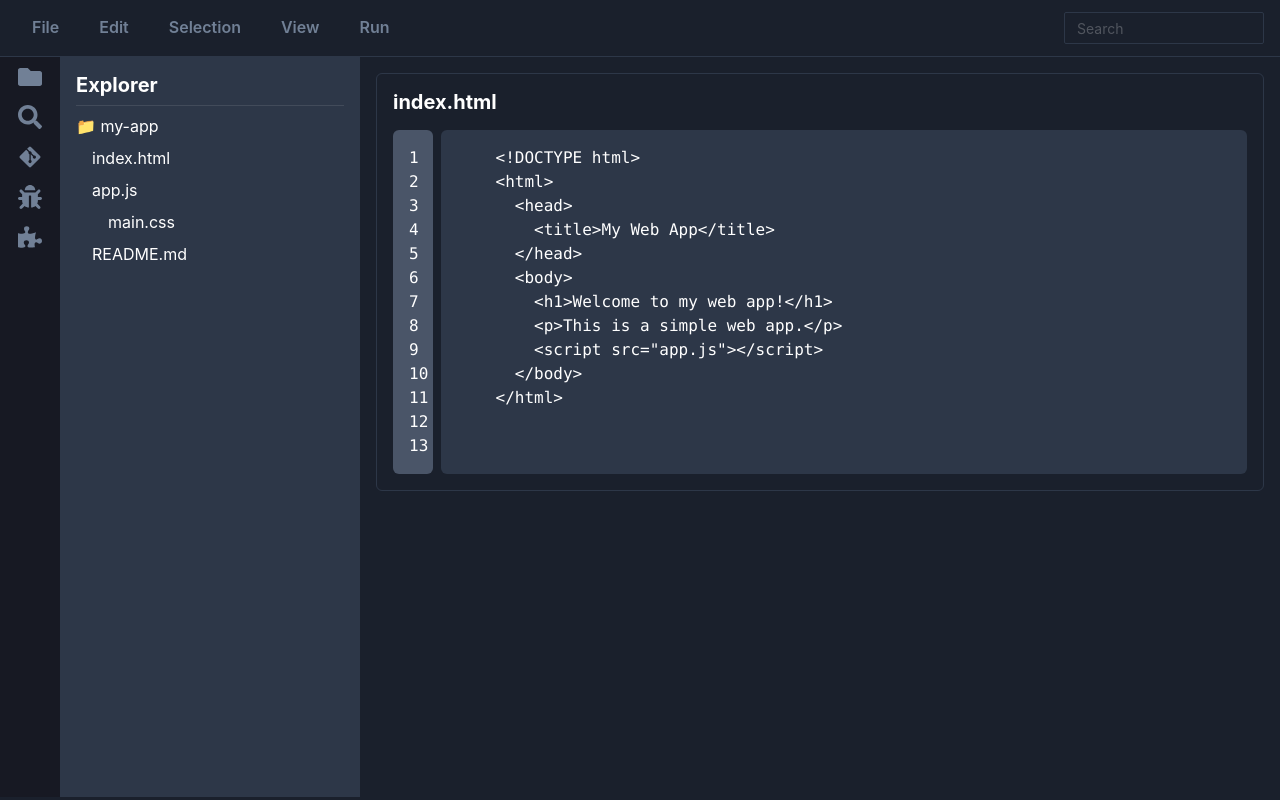
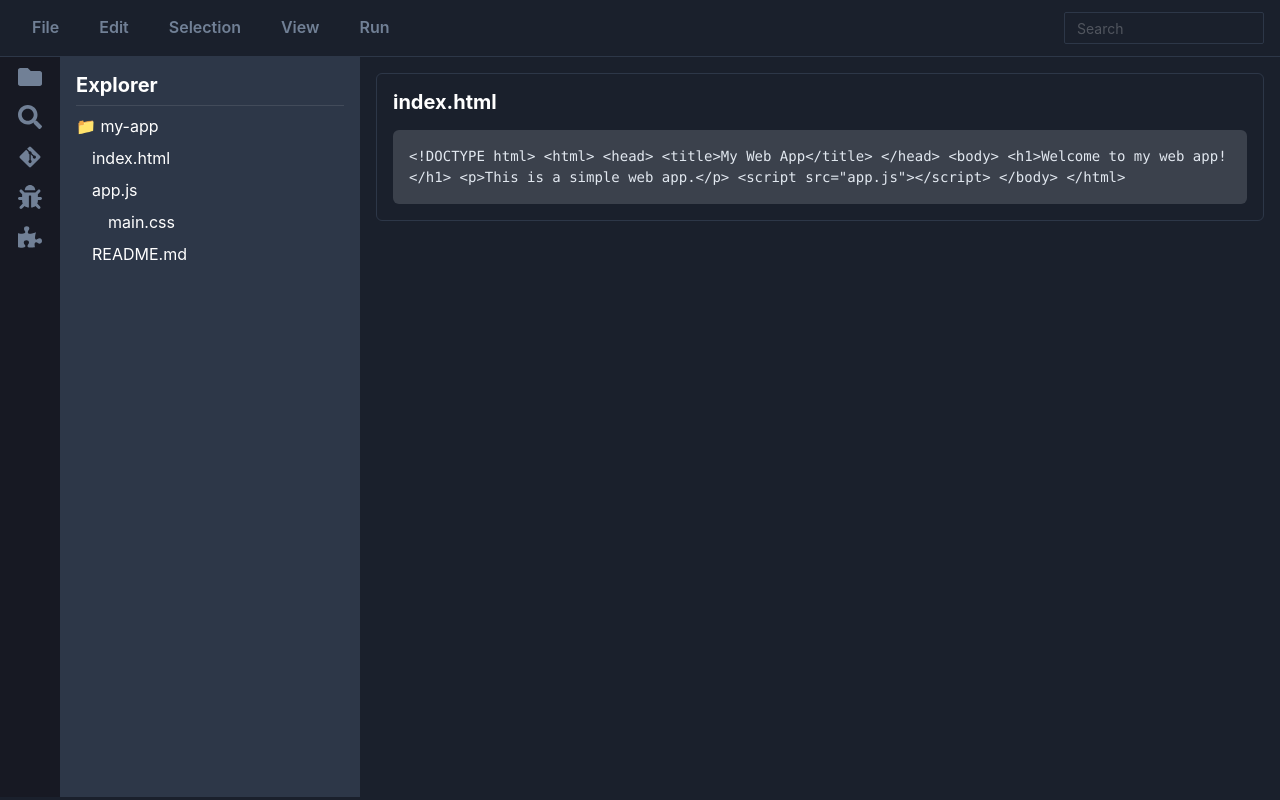
Before and after one commit to GPT-Engineer-App/code-editor-webapp, a React (Vite) app: page / in a window 1280 px wide. Built offline with nearby package versions, Linux system fonts and the light colour scheme.

Commit message:
Removed custom syntax highlighting and replaced it with the Chakra UI `Code` component to display the code in the editor.
Prompt: Use ui component "code" for the editor to display the code. Remove all syntax highlyting as we dont need it anymore. the component "code" has it all premade.

```diff
--- a/src/pages/Index.jsx
+++ b/src/pages/Index.jsx
@@ -1,6 +1,6 @@
 import React, { useState } from "react";
 import mockFiles from "../mockFiles";
-import { Box, Flex, Heading, Text, Input, Button, useColorMode, useColorModeValue, VStack, HStack, Divider, Icon, Spacer, Tooltip, CloseButton } from "@chakra-ui/react";
+import { Box, Flex, Heading, Text, Input, Button, useColorMode, useColorModeValue, VStack, HStack, Divider, Icon, Spacer, Tooltip, CloseButton, Code } from "@chakra-ui/react";
 import { FaFile, FaEdit, FaMousePointer, FaEye, FaPlay, FaSearch, FaFolder, FaCode, FaGitAlt, FaBug, FaPuzzlePiece } from "react-icons/fa";
 
 const Index = () => {
@@ -81,75 +81,9 @@ const Index = () => {
               <Heading size="md" mb={4}>
                 {selectedFile}
               </Heading>
-              <Flex>
-                <Box as="pre" bg={useColorModeValue("gray.200", "gray.600")} p={4} borderRadius="md" color={useColorModeValue("gray.800", "white")} width="40px" textAlign="right" mr={2}>
-                  {mockFiles[selectedFile].split("\n").map((_, index) => (
-                    <Text key={index}>{index + 1}</Text>
-                  ))}
-                </Box>
-                <Box as="pre" bg={useColorModeValue("gray.100", "gray.700")} p={4} borderRadius="md" flex={1}>
-                  {mockFiles[selectedFile].split("\n").map((line, index) => {
-                    let color = "white";
-                    let fontStyle = "normal";
-                    let fontWeight = "normal";
-                    let textDecoration = "none";
-
-                    if (selectedFile.endsWith(".css")) {
-                      if (line.match(/^[.#]?\w+/)) {
-                        color = "blue.500";
-                      } else if (line.match(/^\s+\w+:/)) {
-                        color = "green.500";
-                      } else if (line.match(/:\s*[\w#]+;/)) {
-                        color = "red.500";
-                      } else if (line.match(/\.[a-zA-Z][\w-]+/)) {
-                        color = "orange.500";
-                        fontStyle = "bold";
-                      } else if (line.match(/#[a-zA-Z][\w-]+/)) {
-                        color = "blue.800";
-                        fontStyle = "bold";
-                      } else if (line.match(/\/\*/)) {
-                        color = "gray.500";
-                        fontStyle = "italic";
-                      } else if (line.match(/@\w+/)) {
-                        color = "purple.500";
-                      } else if (line.match(/[{}\[\]]/)) {
-                        color = "blue.500";
-                      } else if (line.match(/\w+:\s*(?![\w#]+;)/)) {
-                        color = "pink.200";
-                        textDecoration = "underline";
-                      }
-                    } else if (selectedFile.endsWith(".js")) {
-                      if (line.match(/\b(function|if|return|const|let|var)\b/)) {
-                        color = "purple.500";
-                      } else if (line.match(/[a-zA-Z_$][\w$]*/)) {
-                        color = "blue.500";
-                      } else if (line.match(/".*?"|'.*?'/)) {
-                        color = "red.500";
-                      } else if (line.match(/\b\d+(\.\d+)?\b/)) {
-                        color = "green.800";
-                      } else if (line.match(/\/\/.+|\/\*[\s\S]*?\*\//)) {
-                        color = "gray.500";
-                        fontStyle = "italic";
-                      } else if (line.match(/[{}[\]()]/)) {
-                        color = "gray.600";
-                      } else if (line.match(/\b(true|false|null|undefined|NaN)\b/)) {
-                        color = "orange.500";
-                      } else if (line.match(/\w+\s*\(/)) {
-                        fontWeight = "bold";
-                      } else if (line.match(/[^=<>]=[^=]/)) {
-                        color = "pink.200";
-                        textDecoration = "underline";
-                      }
-                    }
-
-                    return (
-                      <Text key={index} color={color} fontStyle={fontStyle} fontWeight={fontWeight} textDecoration={textDecoration}>
-                        {line}
-                      </Text>
-                    );
-                  })}
-                </Box>
-              </Flex>
+              <Code p={4} borderRadius="md">
+                {mockFiles[selectedFile]}
+              </Code>
             </Box>
           ) : (
             <Text>Select a file to view its contents.</Text>
```
